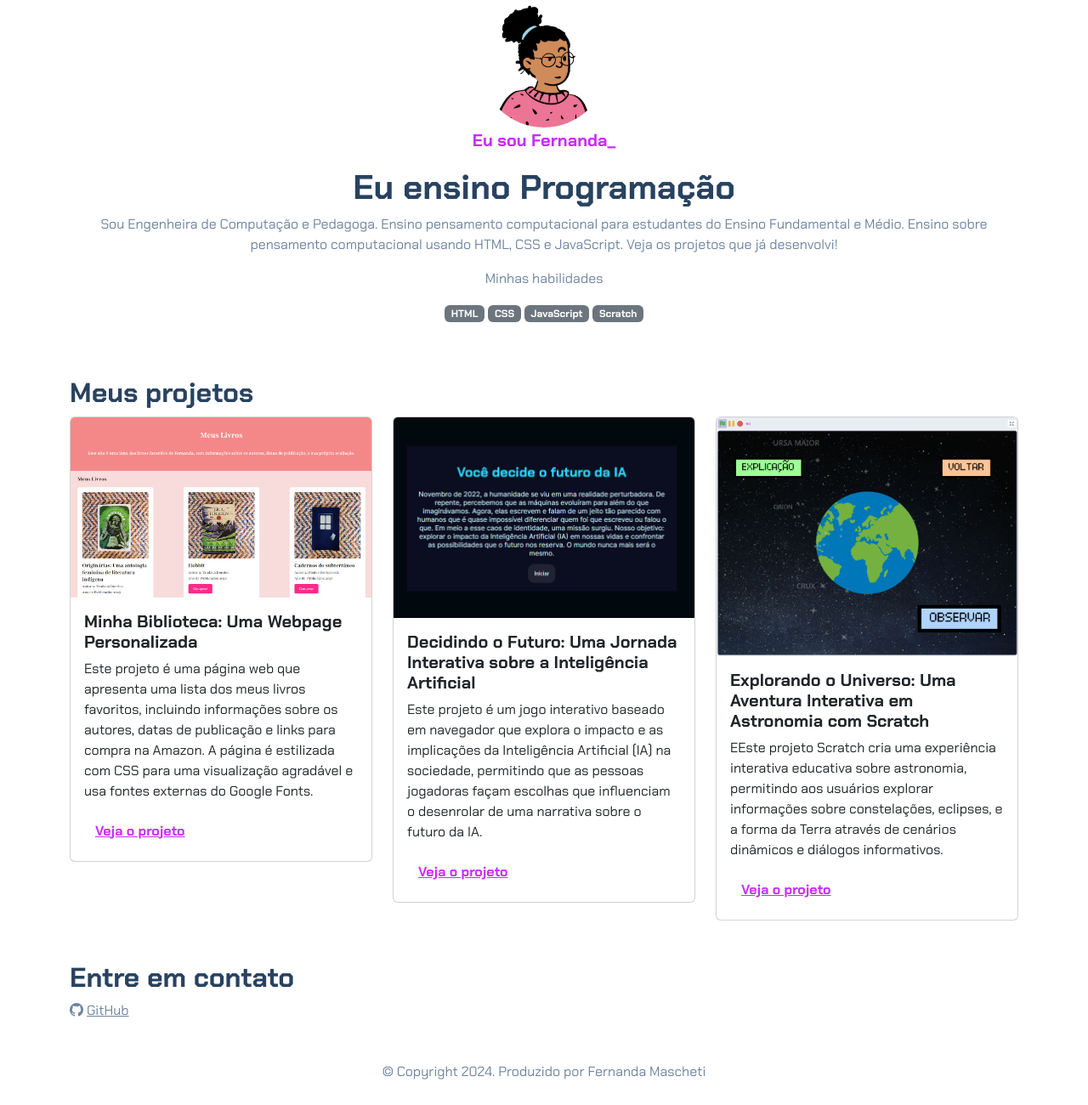
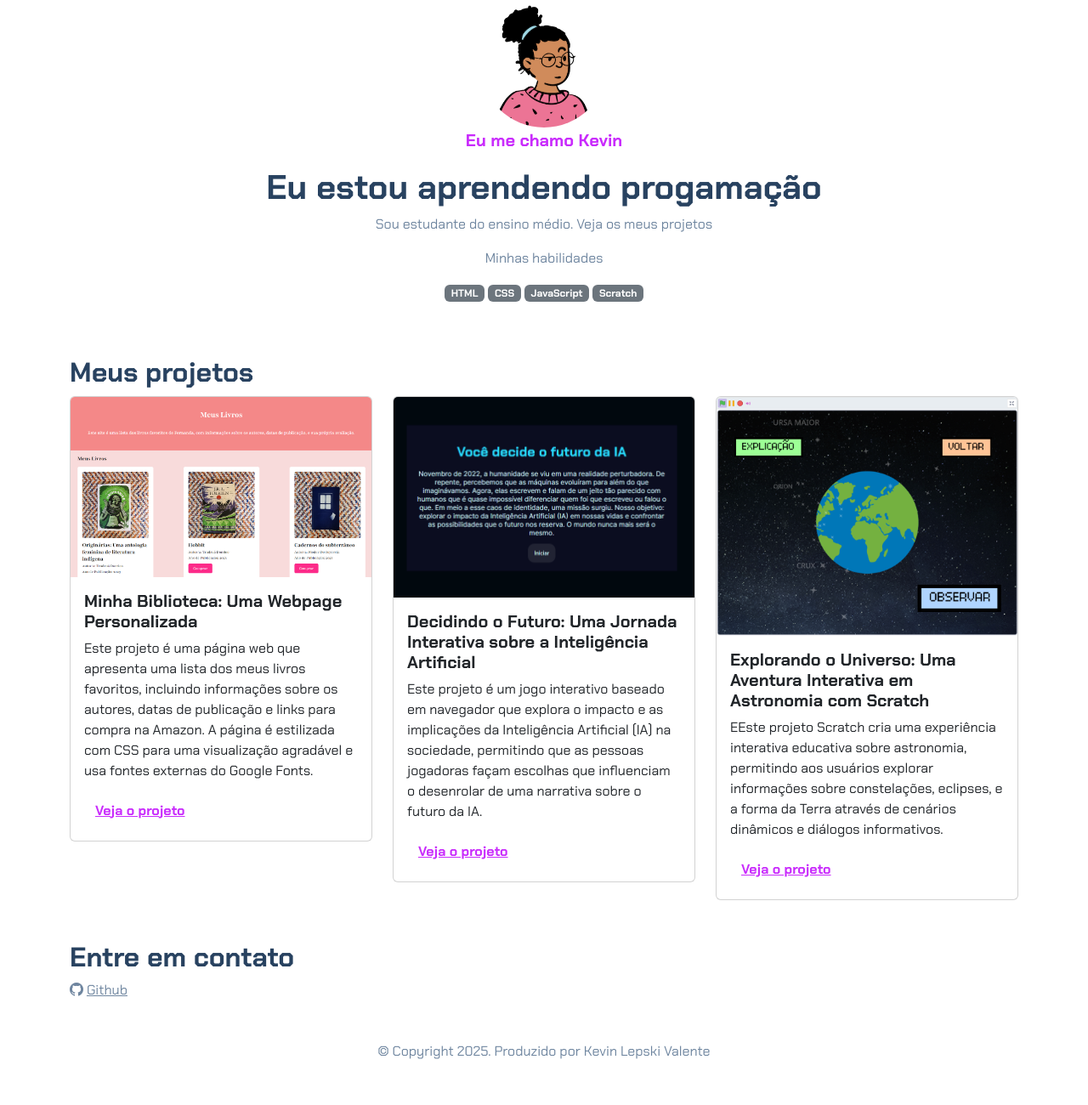
Before and after one commit to KevinLepski/projeto, a plain HTML site: page index.html in a window 1280 px wide. Shown: the whole page at 85% size. Drawn offline with nearby package versions, Linux system fonts and the light colour scheme.

Commit message:
Update index.html

```diff
--- a/index.html
+++ b/index.html
@@ -14,11 +14,9 @@
     <header class="container text-center">
         <img src="img/avatar-perfil.png" alt="avatar da Fernanda" class="rounded-circle" width="150" height="150"
             srcset="">
-        <p class="lead">Eu sou Fernanda_</p>
-        <h1>Eu ensino Programação</h1>
-        <p>Sou Engenheira de Computação e Pedagoga. Ensino pensamento computacional para estudantes do Ensino
-            Fundamental e Médio. Ensino sobre pensamento computacional usando HTML, CSS e JavaScript. Veja os projetos
-            que já desenvolvi!</p>
+        <p class="lead">Eu me chamo Kevin</p>
+        <h1>Eu estou aprendendo progamação</h1>
+        <p>Sou estudante do ensino médio. Veja os meus projetos</p>
         <p>Minhas habilidades</p>
         <div>
             <p class="badge bg-secondary">HTML</p>
@@ -208,9 +206,9 @@
         <h2>Entre em contato</h2>
         <div>
             <i class="bi bi-github"></i>
-            <a href="https://github.com/femascheti">GitHub</a>
+            <a href="https://github.com/KevinLepski">Github</a>
         </div>
-        <p class="my-5 text-center">© Copyright 2024. Produzido por Fernanda Mascheti</p>
+        <p class="my-5 text-center">© Copyright 2025. Produzido por Kevin Lepski Valente</p>
     </footer>
 
     <script src="https://cdn.jsdelivr.net/npm/bootstrap@5.3.2/dist/js/bootstrap.bundle.min.js"></script>
```
